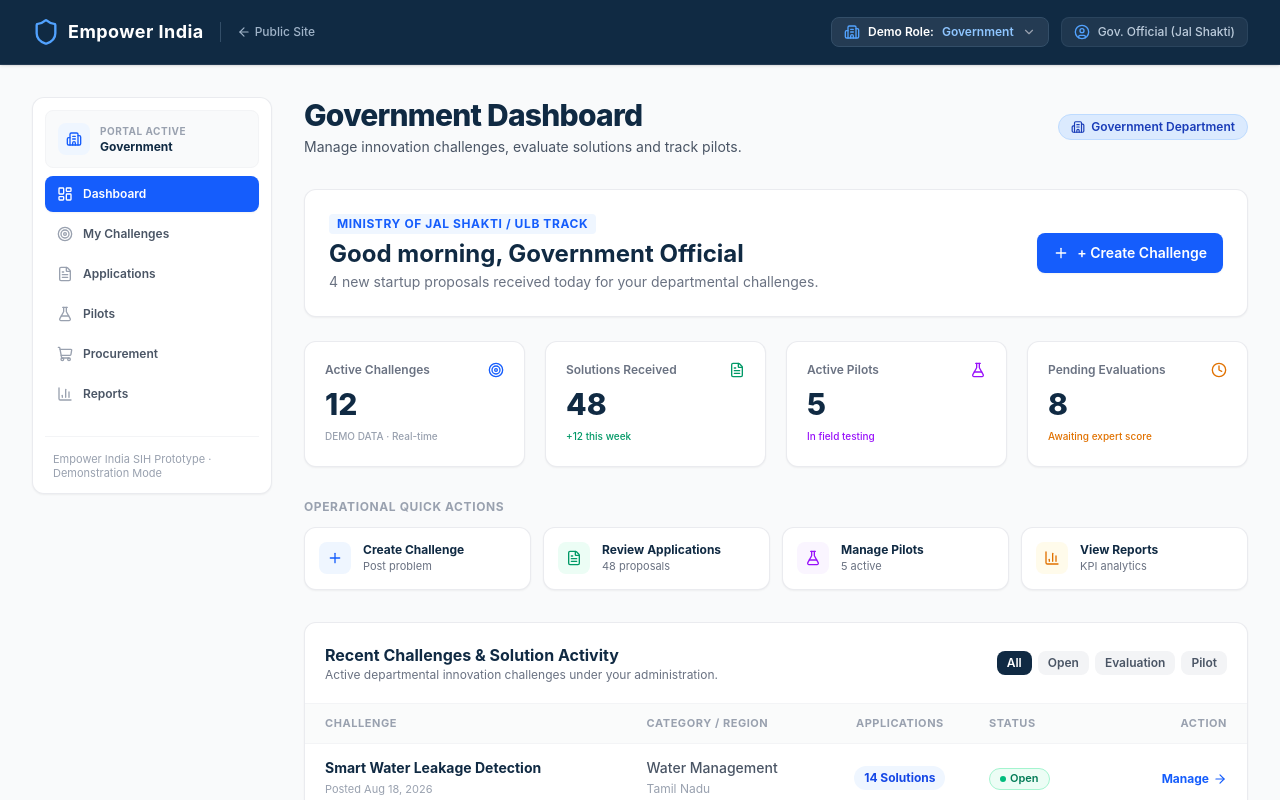
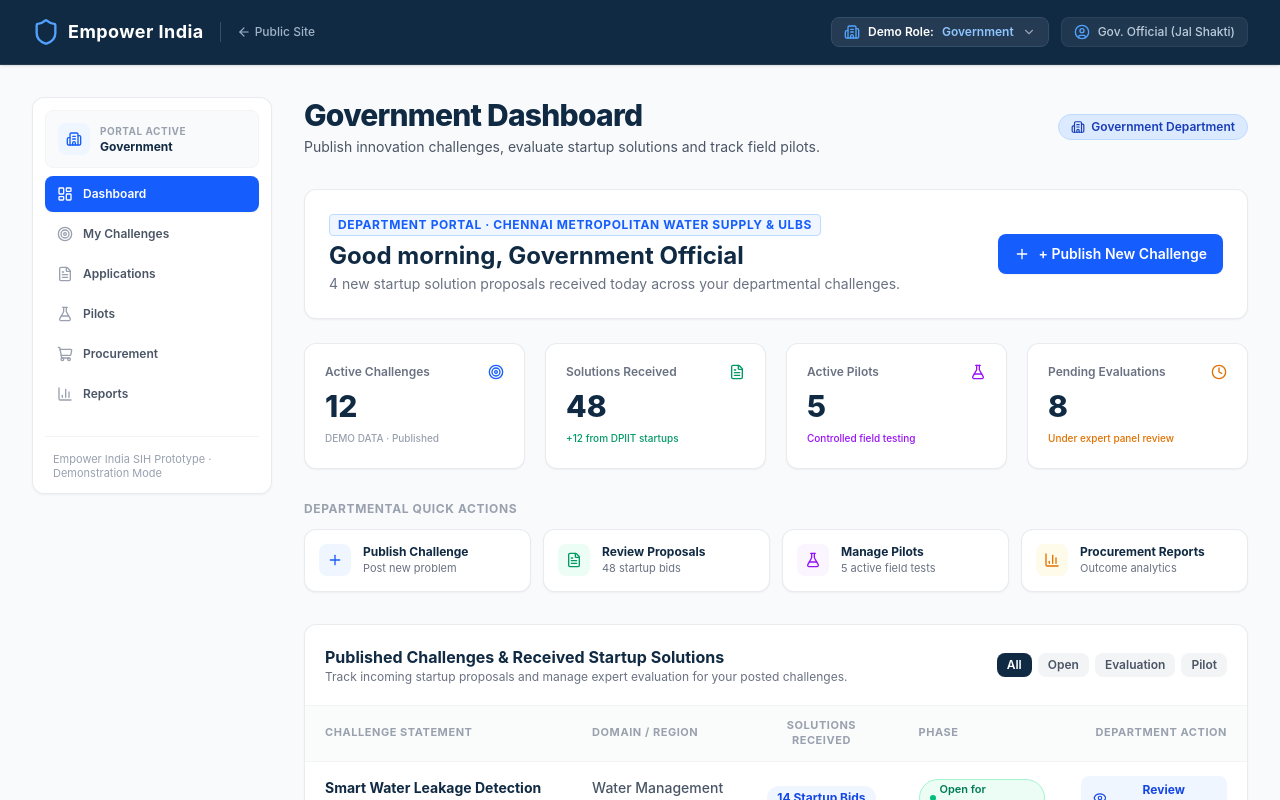
Before and after one commit to saikrishna-lockin/empower-india, a React (Vite) app: page /government in a window 1280 px wide. Shown: the top 800 px of the page. Built offline with nearby package versions, Linux system fonts and the light colour scheme.

Commit message:
fix: Clarify Government challenge publishing actions and add departmental proposal review console

```diff
--- a/src/pages/GovernmentDashboard.tsx
+++ b/src/pages/GovernmentDashboard.tsx
@@ -16,7 +16,10 @@ import {
   X,
   AlertCircle,
   Eye,
-  Filter
+  Filter,
+  ShieldCheck,
+  Award,
+  Users
 } from 'lucide-react';
 import DashboardLayout from '../components/DashboardLayout';
 
@@ -69,6 +72,33 @@ const initialChallenges: GovChallenge[] = [
   },
 ];
 
+const mockChallengeProposals = [
+  {
+    id: 'p-1',
+    startup: 'AquaSmart Systems Pvt Ltd',
+    solution: 'IoT Acoustic Sensor Grid with Predictive Anomaly AI',
+    score: 88,
+    status: 'Evaluated (Top Ranked)',
+    action: 'Approve for Pilot',
+  },
+  {
+    id: 'p-2',
+    startup: 'HydroSense Dynamics',
+    solution: 'Hydraulic Pressure Transients & Leak Profiler',
+    score: 81,
+    status: 'Under Evaluation',
+    action: 'Review Scores',
+  },
+  {
+    id: 'p-3',
+    startup: 'JalVigyan AI',
+    solution: 'Satellite Synthetic Aperture Radar Soil Moisture Analysis',
+    score: 74,
+    status: 'Under Evaluation',
+    action: 'Review Scores',
+  },
+];
+
 const sidebarItems = [
   { id: 'dashboard', name: 'Dashboard', icon: LayoutDashboard },
   { id: 'challenges', name: 'My Challenges', icon: Target },
@@ -82,6 +112,7 @@ const GovernmentDashboard = () => {
   const [activeTab, setActiveTab] = useState('dashboard');
   const [challenges, setChallenges] = useState<GovChallenge[]>(initialChallenges);
   const [isModalOpen, setIsModalOpen] = useState(false);
+  const [managingChallenge, setManagingChallenge] = useState<GovChallenge | null>(null);
   const [newTitle, setNewTitle] = useState('');
   const [newCategory, setNewCategory] = useState('Water Management');
   const [newLocation, setNewLocation] = useState('Tamil Nadu');
@@ -119,21 +150,21 @@ const GovernmentDashboard = () => {
         return (
           <span className="inline-flex items-center gap-1 text-[11px] font-semibold px-2.5 py-0.5 rounded-full bg-emerald-50 text-emerald-700 border border-emerald-200">
             <span className="w-1.5 h-1.5 rounded-full bg-emerald-500"></span>
-            Open
+            Open for Startups
           </span>
         );
       case 'Evaluation':
         return (
           <span className="inline-flex items-center gap-1 text-[11px] font-semibold px-2.5 py-0.5 rounded-full bg-amber-50 text-amber-700 border border-amber-200">
             <Clock className="w-3 h-3 text-amber-500" />
-            Evaluation
+            In Evaluation
           </span>
         );
       case 'Pilot':
         return (
           <span className="inline-flex items-center gap-1 text-[11px] font-semibold px-2.5 py-0.5 rounded-full bg-purple-50 text-purple-700 border border-purple-200">
             <span className="w-1.5 h-1.5 rounded-full bg-purple-500"></span>
-            Pilot
+            Pilot Active
           </span>
         );
       case 'Procured':
@@ -150,7 +181,7 @@ const GovernmentDashboard = () => {
     <DashboardLayout
       currentRole="government"
       title="Government Dashboard"
-      subtitle="Manage innovation challenges, evaluate solutions and track pilots."
+      subtitle="Publish innovation challenges, evaluate startup solutions and track field pilots."
       sidebarItems={sidebarItems}
       activeTab={activeTab}
       setActiveTab={setActiveTab}
@@ -160,15 +191,15 @@ const GovernmentDashboard = () => {
       <div className="bg-white rounded-xl border border-gray-200/80 p-5 sm:p-6 shadow-xs mb-6 flex flex-col sm:flex-row sm:items-center justify-between gap-4">
         <div>
           <div className="flex items-center gap-2 mb-1">
-            <span className="text-xs font-bold uppercase tracking-wider text-blue-600 bg-blue-50 px-2 py-0.5 rounded">
-              Ministry of Jal Shakti / ULB Track
+            <span className="text-xs font-bold uppercase tracking-wider text-blue-600 bg-blue-50 px-2 py-0.5 rounded border border-blue-200">
+              Department Portal · Chennai Metropolitan Water Supply & ULBs
             </span>
           </div>
           <h2 className="text-xl sm:text-2xl font-bold text-navy-900">
             Good morning, Government Official
           </h2>
           <p className="text-xs sm:text-sm text-gray-500 mt-0.5">
-            4 new startup proposals received today for your departmental challenges.
+            4 new startup solution proposals received today across your departmental challenges.
           </p>
         </div>
 
@@ -179,7 +210,7 @@ const GovernmentDashboard = () => {
             className="inline-flex items-center gap-2 px-4 py-2.5 rounded-lg bg-blue-600 hover:bg-blue-700 text-white text-xs sm:text-sm font-semibold transition-colors shadow-xs"
           >
             <Plus className="w-4 h-4" />
-            <span>+ Create Challenge</span>
+            <span>+ Publish New Challenge</span>
           </button>
         </div>
       </div>
@@ -193,7 +224,7 @@ const GovernmentDashboard = () => {
             <Target className="w-4 h-4 text-blue-600" />
           </div>
           <p className="text-2xl sm:text-3xl font-extrabold text-navy-900">{challenges.length + 8}</p>
-          <span className="text-[10px] text-gray-400 font-medium">DEMO DATA · Real-time</span>
+          <span className="text-[10px] text-gray-400 font-medium">DEMO DATA · Published</span>
         </div>
 
         <div className="bg-white p-5 rounded-xl border border-gray-200/80 shadow-xs">
@@ -202,7 +233,7 @@ const GovernmentDashboard = () => {
             <FileText className="w-4 h-4 text-emerald-600" />
           </div>
           <p className="text-2xl sm:text-3xl font-extrabold text-navy-900">48</p>
-          <span className="text-[10px] text-emerald-600 font-medium">+12 this week</span>
+          <span className="text-[10px] text-emerald-600 font-medium">+12 from DPIIT startups</span>
         </div>
 
         <div className="bg-white p-5 rounded-xl border border-gray-200/80 shadow-xs">
@@ -211,7 +242,7 @@ const GovernmentDashboard = () => {
             <FlaskConical className="w-4 h-4 text-purple-600" />
           </div>
           <p className="text-2xl sm:text-3xl font-extrabold text-navy-900">5</p>
-          <span className="text-[10px] text-purple-600 font-medium">In field testing</span>
+          <span className="text-[10px] text-purple-600 font-medium">Controlled field testing</span>
         </div>
 
         <div className="bg-white p-5 rounded-xl border border-gray-200/80 shadow-xs">
@@ -220,7 +251,7 @@ const GovernmentDashboard = () => {
             <Clock className="w-4 h-4 text-amber-600" />
           </div>
           <p className="text-2xl sm:text-3xl font-extrabold text-navy-900">8</p>
-          <span className="text-[10px] text-amber-600 font-medium">Awaiting expert score</span>
+          <span className="text-[10px] text-amber-600 font-medium">Under expert panel review</span>
         </div>
 
       </div>
@@ -228,7 +259,7 @@ const GovernmentDashboard = () => {
       {/* Quick Actions Grid */}
       <div className="mb-8">
         <h3 className="text-xs font-bold uppercase tracking-wider text-gray-400 mb-3">
-          Operational Quick Actions
+          Departmental Quick Actions
         </h3>
         <div className="grid grid-cols-2 sm:grid-cols-4 gap-3">
           <button
@@ -240,8 +271,8 @@ const GovernmentDashboard = () => {
               <Plus className="w-4 h-4" />
             </div>
             <div>
-              <p className="text-xs font-bold text-navy-900">Create Challenge</p>
-              <p className="text-[11px] text-gray-500">Post problem</p>
+              <p className="text-xs font-bold text-navy-900">Publish Challenge</p>
+              <p className="text-[11px] text-gray-500">Post new problem</p>
             </div>
           </button>
 
@@ -254,8 +285,8 @@ const GovernmentDashboard = () => {
               <FileText className="w-4 h-4" />
             </div>
             <div>
-              <p className="text-xs font-bold text-navy-900">Review Applications</p>
-              <p className="text-[11px] text-gray-500">48 proposals</p>
+              <p className="text-xs font-bold text-navy-900">Review Proposals</p>
+              <p className="text-[11px] text-gray-500">48 startup bids</p>
             </div>
           </button>
 
@@ -269,7 +300,7 @@ const GovernmentDashboard = () => {
             </div>
             <div>
               <p className="text-xs font-bold text-navy-900">Manage Pilots</p>
-              <p className="text-[11px] text-gray-500">5 active</p>
+              <p className="text-[11px] text-gray-500">5 active field tests</p>
             </div>
           </button>
 
@@ -282,8 +313,8 @@ const GovernmentDashboard = () => {
               <BarChart3 className="w-4 h-4" />
             </div>
             <div>
-              <p className="text-xs font-bold text-navy-900">View Reports</p>
-              <p className="text-[11px] text-gray-500">KPI analytics</p>
+              <p className="text-xs font-bold text-navy-900">Procurement Reports</p>
+              <p className="text-[11px] text-gray-500">Outcome analytics</p>
             </div>
           </button>
         </div>
@@ -295,10 +326,10 @@ const GovernmentDashboard = () => {
         <div className="p-5 border-b border-gray-100 flex flex-col sm:flex-row sm:items-center justify-between gap-3">
           <div>
             <h3 className="text-base font-bold text-navy-900">
-              Recent Challenges & Solution Activity
+              Published Challenges & Received Startup Solutions
             </h3>
             <p className="text-xs text-gray-500">
-              Active departmental innovation challenges under your administration.
+              Track incoming startup proposals and manage expert evaluation for your posted challenges.
             </p>
           </div>
 
@@ -326,11 +357,11 @@ const GovernmentDashboard = () => {
           <table className="w-full text-left text-xs sm:text-sm">
             <thead className="bg-gray-50/80 border-b border-gray-100 text-[11px] font-bold text-gray-400 uppercase tracking-wider">
               <tr>
-                <th className="px-5 py-3">Challenge</th>
-                <th className="px-4 py-3">Category / Region</th>
-                <th className="px-4 py-3 text-center">Applications</th>
-                <th className="px-4 py-3">Status</th>
-                <th className="px-5 py-3 text-right">Action</th>
+                <th className="px-5 py-3">Challenge Statement</th>
+                <th className="px-4 py-3">Domain / Region</th>
+                <th className="px-4 py-3 text-center">Solutions Received</th>
+                <th className="px-4 py-3">Phase</th>
+                <th className="px-5 py-3 text-right">Department Action</th>
               </tr>
             </thead>
             <tbody className="divide-y divide-gray-100">
@@ -338,7 +369,7 @@ const GovernmentDashboard = () => {
                 <tr key={ch.id} className="hover:bg-gray-50/60 transition-colors">
                   <td className="px-5 py-3.5">
                     <p className="font-bold text-navy-900">{ch.title}</p>
-                    <span className="text-[11px] text-gray-400">Posted {ch.datePosted}</span>
+                    <span className="text-[11px] text-gray-400">Published {ch.datePosted}</span>
                   </td>
                   <td className="px-4 py-3.5 text-gray-600">
                     <span className="block font-medium">{ch.category}</span>
@@ -346,20 +377,21 @@ const GovernmentDashboard = () => {
                   </td>
                   <td className="px-4 py-3.5 text-center">
                     <span className="inline-flex items-center justify-center px-2.5 py-1 rounded-full bg-blue-50 text-blue-700 font-bold text-xs">
-                      {ch.applicationsCount} Solutions
+                      {ch.applicationsCount} Startup Bids
                     </span>
                   </td>
                   <td className="px-4 py-3.5">
                     {getStatusBadge(ch.status)}
                   </td>
                   <td className="px-5 py-3.5 text-right">
-                    <Link
-                      to={`/challenges/c1`}
-                      className="inline-flex items-center gap-1 text-xs font-bold text-blue-600 hover:text-blue-800 transition-colors"
+                    <button
+                      type="button"
+                      onClick={() => setManagingChallenge(ch)}
+                      className="inline-flex items-center gap-1.5 px-3 py-1.5 rounded-lg bg-blue-50 hover:bg-blue-100 text-blue-700 text-xs font-bold transition-colors"
                     >
-                      <span>Manage</span>
-                      <ArrowRight className="w-3.5 h-3.5" />
-                    </Link>
+                      <Eye className="w-3.5 h-3.5" />
+                      <span>Review Proposals</span>
+                    </button>
                   </td>
                 </tr>
               ))}
@@ -369,6 +401,82 @@ const GovernmentDashboard = () => {
 
       </div>
 
+      {/* DEPARTMENT CHALLENGE MANAGEMENT MODAL */}
+      {managingChallenge && (
+        <div className="fixed inset-0 z-50 flex items-center justify-center p-4 bg-navy-900/60 backdrop-blur-xs animate-fade-in-scale">
+          <div className="bg-white rounded-2xl max-w-2xl w-full p-6 sm:p-8 shadow-2xl border border-gray-200 relative max-h-[90vh] overflow-y-auto">
+
+            <div className="flex items-start justify-between pb-3 border-b border-gray-100 mb-5">
+              <div>
+                <span className="text-[11px] font-bold text-blue-700 bg-blue-50 px-2.5 py-0.5 rounded border border-blue-200 uppercase tracking-wider mb-1 inline-block">
+                  Department Review Console
+                </span>
+                <h3 className="text-xl font-bold text-navy-900">{managingChallenge.title}</h3>
+                <p className="text-xs text-gray-500 mt-0.5">
+                  {managingChallenge.category} · {managingChallenge.location} · {managingChallenge.applicationsCount} Startup Solutions Submitted
+                </p>
+              </div>
+              <button
+                type="button"
+                onClick={() => setManagingChallenge(null)}
+                className="p-1 rounded-lg text-gray-400 hover:text-gray-600"
+              >
+                <X className="w-5 h-5" />
+              </button>
+            </div>
+
+            {/* Received Proposals List */}
+            <div className="mb-6">
+              <h4 className="text-xs font-bold text-navy-900 uppercase tracking-wider mb-3">
+                Top Ranked Startup Proposals (Expert Evaluated)
+              </h4>
+
+              <div className="space-y-3">
+                {mockChallengeProposals.map((prop) => (
+                  <div
+                    key={prop.id}
+                    className="p-4 rounded-xl border border-gray-200 bg-gray-50/60 flex flex-col sm:flex-row sm:items-center justify-between gap-3"
+                  >
+                    <div>
+                      <div className="flex items-center gap-2 mb-1">
+                        <h5 className="text-xs sm:text-sm font-bold text-navy-900">{prop.startup}</h5>
+                        <span className="text-xs font-bold text-emerald-700 bg-emerald-50 px-2 py-0.5 rounded border border-emerald-200">
+                          Score: {prop.score}/100
+                        </span>
+                      </div>
+                      <p className="text-xs text-gray-600 line-clamp-1">{prop.solution}</p>
+                    </div>
+
+                    <button
+                      type="button"
+                      onClick={() => alert(`Selected ${prop.startup} for Fast-Track Pilot Allocation (SIH Demo)`)}
+                      className="px-3 py-1.5 rounded-lg bg-blue-600 hover:bg-blue-700 text-white font-bold text-xs shrink-0 shadow-2xs"
+                    >
+                      {prop.action}
+                    </button>
+                  </div>
+                ))}
+              </div>
+            </div>
+
+            <div className="p-3.5 bg-blue-50 rounded-xl border border-blue-100 text-xs text-blue-900 leading-relaxed">
+              <strong>Government Procurement Rule:</strong> Under the Empower India mechanism, top-scoring startups can be directly awarded non-tendering micro-pilot grants up to ₹50 Lakhs.
+            </div>
+
+            <div className="flex justify-end pt-4 border-t border-gray-100 mt-5">
+              <button
+                type="button"
+                onClick={() => setManagingChallenge(null)}
+                className="px-4 py-2 text-xs font-semibold text-gray-700 hover:bg-gray-100 rounded-lg"
+              >
+                Close Console
+              </button>
+            </div>
+
+          </div>
+        </div>
+      )}
+
       {/* CREATE CHALLENGE MODAL (INTERACTIVE DEMO) */}
       {isModalOpen && (
         <div className="fixed inset-0 z-50 flex items-center justify-center p-4 bg-navy-900/60 backdrop-blur-xs animate-fade-in-scale">
@@ -377,7 +485,7 @@ const GovernmentDashboard = () => {
             <div className="flex items-center justify-between pb-3 border-b border-gray-100 mb-5">
               <div className="flex items-center gap-2">
                 <Target className="w-5 h-5 text-blue-600" />
-                <h3 className="text-lg font-bold text-navy-900">Publish New Innovation Challenge</h3>
+                <h3 className="text-lg font-bold text-navy-900">Publish New Departmental Challenge</h3>
               </div>
               <button
                 type="button"
@@ -455,7 +563,7 @@ const GovernmentDashboard = () => {
               </div>
 
               <div className="p-3 bg-blue-50 rounded-lg border border-blue-100 text-xs text-blue-800">
-                <strong>Demo Action:</strong> Submitting will instantly add this challenge to your active departmental dashboard list.
+                <strong>Departmental Action:</strong> Publishing will post this problem statement for startups to discover and submit solutions.
               </div>
 
               <div className="flex items-center justify-end gap-3 pt-3 border-t border-gray-100">
```
